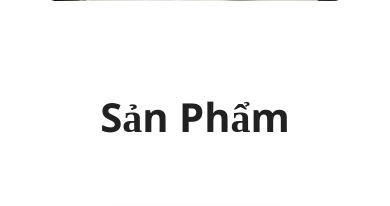
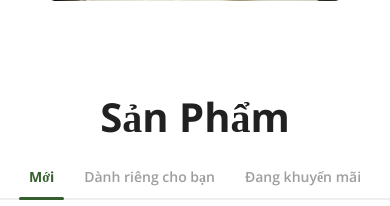
Before and after one commit to Anhmjnh/CozyCorner, a PHP site: the page made by view/TrangChu.php in a window 390 px wide. Shown: the part 2047-2253 px from the top of the page. Run offline with PHP 8.4, Linux system fonts and the light colour scheme; data comes from the database, SQL or seed files in the repository; the template is opened without the code that fills it: most values are stand-ins (such as "Sample title", 1, 10 or a date in 2020); data that the repository does not hold is empty; a stand-in replaces the project's code that opens the database connection; some libraries are stand-ins or nearby versions.

Commit message:
feat (trangchu):implement product logic,add new sections and update DB

```diff
--- a/assets/css/TrangChu.css
+++ b/assets/css/TrangChu.css
@@ -193,6 +193,7 @@
 
 .product__card-image {
     height: 230px;
+    width:230px;
     border-radius: 8px;
 }
 
@@ -428,9 +429,9 @@
 }
 
 .about__description {
-    font-size: 16px;
-    font-weight: 400;
-    line-height: 150%;
+    font-size: 18px;
+    font-weight: 500;
+    line-height: 200%;
     margin: 0;
 }
 
@@ -440,7 +441,7 @@
 }
 
 .about__image img {
-    width: 50vw;
+    width: 40vw;
 }
 
 /* TIN TUC */
--- a/assets/css/main.css
+++ b/assets/css/main.css
@@ -95,6 +95,7 @@ header {
     position: relative;
     height: 96px;
     top: 40px;
+
 }
 
 .navbar__link {
@@ -241,6 +242,10 @@ header {
     transition: color 0.3s;
     line-height: 150%;
     cursor: pointer;
+    color:#1e7210;
+}
+.navbar__dropdown-link:hover {
+    color: #145a0a;
 }
 
 /* LABEL__BOT */
--- a/view/TrangChu.php
+++ b/view/TrangChu.php
@@ -135,11 +135,18 @@ require_once __DIR__ . '/../includes/header.php';
     </div>
 </div>
 
-<!-- SẢN PHẨM MỚI -->
+<!-- SẢN PHẨM  -->
 <div class="product__list">
     <div class="product__list-title">Sản Phẩm</div>
 
-    <div class="product__list-items">
+    <!-- Tabs Bộ Lọc Sản Phẩm -->
+    <div class="product__tabs">
+        <button class="product__tab-btn active" data-tab="new">Mới</button>
+        <button class="product__tab-btn" data-tab="foryou">Dành riêng cho bạn</button>
+        <button class="product__tab-btn" data-tab="sale">Đang khuyến mãi</button>
+    </div>
+
+    <div class="product__list-items" id="home-product-grid">
         <?php if (!empty($new_products)): ?>
             <?php foreach ($new_products as $row): ?>
                 <div class="product__list-item">
@@ -182,24 +189,92 @@ require_once __DIR__ . '/../includes/header.php';
 </div>
 
 <!-- VỀ CHÚNG TÔI -->
-<div class="about">
+<<div class="about">
     <div class="about__content">
         <div class="about__title">Về Chúng Tôi</div>
+
         <p class="about__description">
-            Chào mừng bạn đến với trang web chuyên cung cấp sản phẩm gia dụng bếp chất lượng cao.
-            Chúng tôi mang đến các giải pháp tiện ích và hiện đại, giúp bạn tận hưởng không gian bếp trọn vẹn hơn.
+            Chào mừng bạn đến với cửa hàng của chúng tôi – nơi mang đến những sản phẩm gia dụng nhà bếp chất lượng cao,
+            hiện đại và tiện ích. Chúng tôi luôn đặt trải nghiệm của khách hàng lên hàng đầu, với mong muốn giúp mỗi gia đình
+            có một không gian bếp tiện nghi, ấm cúng và đầy cảm hứng.
         </p>
+
         <p class="about__description">
-            Với đa dạng sản phẩm từ dụng cụ nhà bếp đến thiết bị thông minh, chúng tôi cam kết chất lượng và an toàn,
-            đáp ứng mọi nhu cầu của gia đình bạn.
+            Các sản phẩm của chúng tôi được lựa chọn kỹ lưỡng từ những thương hiệu uy tín, đảm bảo độ bền, an toàn và tính thẩm mỹ.
+            Từ những dụng cụ nhà bếp cơ bản đến các thiết bị thông minh, tất cả đều nhằm giúp bạn tiết kiệm thời gian và nâng cao chất lượng cuộc sống.
+        </p>
+
+        <p class="about__description">
+            Chúng tôi không chỉ bán sản phẩm, mà còn mong muốn đồng hành cùng bạn trong hành trình chăm sóc gia đình,
+            mang lại những bữa ăn ngon và khoảnh khắc sum vầy đáng nhớ.
         </p>
     </div>
+
     <div class="about__image">
         <img src="<?= BASE_URL ?>assets/img/img-about.png" alt="Gian bếp ấm cúng">
     </div>
 </div>
 
 <style>
+        /* --- CSS cho Tabs Sản Phẩm --- */
+    .product__tabs {
+        display: flex;
+        justify-content: center;
+        gap: 30px;
+        margin-bottom: 40px;
+        border-bottom: 2px solid #EEEEEE;
+        padding-bottom: 5px;
+    }
+
+    .product__tab-btn {
+        background: none;
+        border: none;
+        font-size: 18px;
+        font-weight: 600;
+        color: #9E9E9E;
+        cursor: pointer;
+        padding: 10px 20px;
+        position: relative;
+        transition: all 0.3s ease;
+
+    }
+
+    .product__tab-btn:hover {
+        color: #355F2E;
+    }
+
+    .product__tab-btn.active {
+        color: #355F2E;
+        font-weight: 700;
+    }
+
+    .product__tab-btn.active::after {
+        content: '';
+        position: absolute;
+        bottom: -7px;
+        left: 0;
+        width: 100%;
+        height: 3px;
+        background-color: #355F2E;
+        border-radius: 3px;
+    }
+
+    #home-product-grid {
+        transition: opacity 0.3s ease;
+    }
+
+    @media (max-width: 768px) {
+        .product__tabs {
+            gap: 10px;
+            flex-wrap: wrap;
+        }
+        .product__tab-btn {
+            font-size: 14px;
+            padding: 8px 10px;
+        }
+    }
+
+
     /* Đồng bộ chiều cao ảnh và căn chỉnh nội dung bài viết tin tức ở trang chủ */
     .news__item {
         display: flex;
@@ -279,6 +354,47 @@ require_once __DIR__ . '/../includes/header.php';
     </div>
 </div>
 
+<!-- SCRIPT: Xử lý Tab Sản Phẩm (AJAX) -->
+<script>
+document.addEventListener('DOMContentLoaded', function() {
+    const tabs = document.querySelectorAll('.product__tab-btn');
+    const productGrid = document.getElementById('home-product-grid');
+
+    tabs.forEach(tab => {
+        tab.addEventListener('click', function() {
+            // Nếu click vào tab đang active thì bỏ qua không load lại
+            if (this.classList.contains('active')) return;
+
+            // Đổi trạng thái hiển thị của Tab
+            tabs.forEach(t => t.classList.remove('active'));
+            this.classList.add('active');
+
+            const tabType = this.getAttribute('data-tab');
+
+            // Hiệu ứng mờ lưới sản phẩm khi đang tải
+            productGrid.style.opacity = '0.4';
+
+            // Gửi request ngầm xuống API
+            fetch(`<?= BASE_URL ?>index.php?url=product/api_get_products_by_tab&tab=${tabType}`)
+                .then(response => response.json())
+                .then(res => {
+                    productGrid.style.opacity = '1';
+                    if (res.status === 'success') {
+                        productGrid.innerHTML = res.html;
+                    } else {
+                        productGrid.innerHTML = `<p style="grid-column: 1/-1; text-align: center; color: #777; font-size: 16px; margin: 40px 0;">${res.msg || 'Chưa có sản phẩm nào.'}</p>`;
+                    }
+                })
+                .catch(error => {
+                    console.error('Error fetching tab products:', error);
+                    productGrid.style.opacity = '1';
+                    productGrid.innerHTML = '<p style="grid-column: 1/-1; text-align: center; color: red; margin: 40px 0;">Lỗi kết nối. Vui lòng thử lại sau.</p>';
+                });
+        });
+    });
+});
+</script>
+
 <!-- SCRIPT: Cuộn sản phẩm bán chạy -->
 <script>
     function scrollProducts(amount) {
```
Also changed, not shown: controllers/ProductController.php (+76 -0 lines), models/ProductModel.php (+83 -0 lines).
